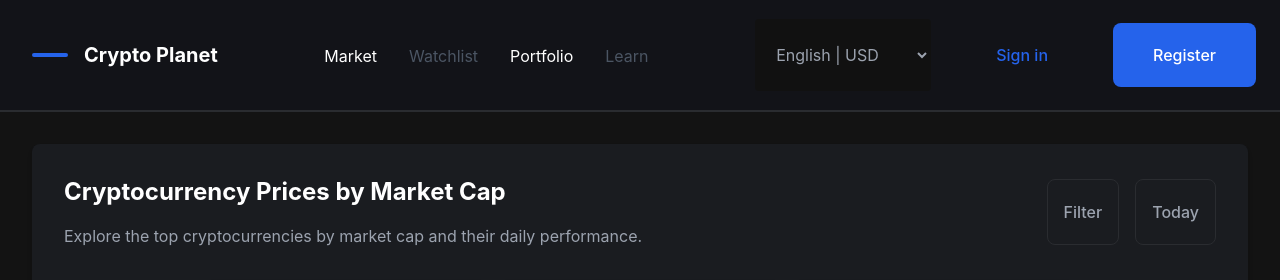
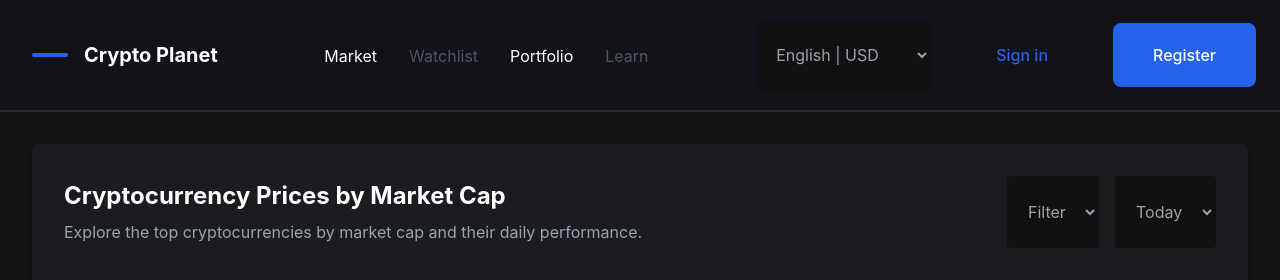
Before and after one commit to fabiodelllima/crypto-planet-frontend, a React (Vite) app in the folder crypto-planet/: page / in a window 1280 px wide. Shown: the top 280 px of the page. Built offline with nearby package versions, Linux system fonts and the light colour scheme.

Commit message:
refactor: Refinamento na lógica e estilização da página Market

```diff
--- a/crypto-planet/src/pages/Market/MarketPage.tsx
+++ b/crypto-planet/src/pages/Market/MarketPage.tsx
@@ -4,9 +4,9 @@ import { IMarketFilters } from "../../interfaces/market.interfaces";
 
 import Container from "../../components/common/Container";
 import Card from "../../components/common/Card";
-import Button from "../../components/common/Button";
 import MarketTable from "./Table/MarketTable";
 import MarketTableFilters from "./Table/MarketTableFilters";
+import Select from "../../components/common/Select";
 
 const MarketPage = () => {
   const [filters, setFilters] = useState<IMarketFilters>({
@@ -14,6 +14,9 @@ const MarketPage = () => {
     search: "",
     itemsPerPage: 20,
   });
+
+  const filterOptions = [{ value: "filter", label: "Filter" }];
+  const dateOptions = [{ value: "today", label: "Today" }];
 
   const handleFiltersChange = (newFilters: IMarketFilters) => {
     setFilters(newFilters);
@@ -24,7 +27,7 @@ const MarketPage = () => {
       <div className="max-w-7xl mx-auto p-4 lg:p-6 space-y-8">
         <Container>
           <div className="flex flex-col md:flex-row justify-between items-start md:items-center gap-4 mb-8">
-            <header className="space-y-4">
+            <div className="flex flex-col gap-2">
               <h2 className="text-2xl font-bold text-white">
                 Cryptocurrency Prices by Market Cap
               </h2>
@@ -32,14 +35,18 @@ const MarketPage = () => {
                 Explore the top cryptocurrencies by market cap and their daily
                 performance.
               </p>
-            </header>
+            </div>
             <div className="hidden md:flex items-center gap-4">
-              <Button variant="secondary" className="bg-transparent px-4 py-2">
-                Filter
-              </Button>
-              <Button variant="secondary" className="bg-transparent px-4 py-2">
-                Today
-              </Button>
+              <Select
+                options={filterOptions}
+                defaultValue="Filter"
+                className="bg-[#111] text-gray-400 border border-transparent hover:border-gray-700 rounded px-4 py-6"
+              />
+              <Select
+                options={dateOptions}
+                defaultValue="Today"
+                className="bg-[#111] text-gray-400 border border-transparent hover:border-gray-700 rounded px-4 py-6"
+              />
             </div>
           </div>
           <div className="flex flex-wrap justify-center gap-2">
```
